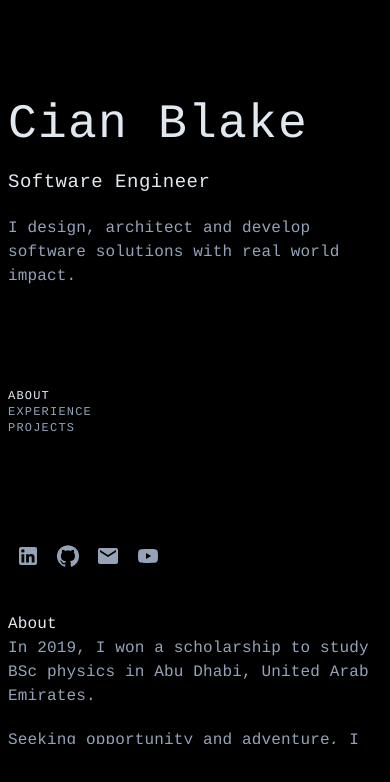
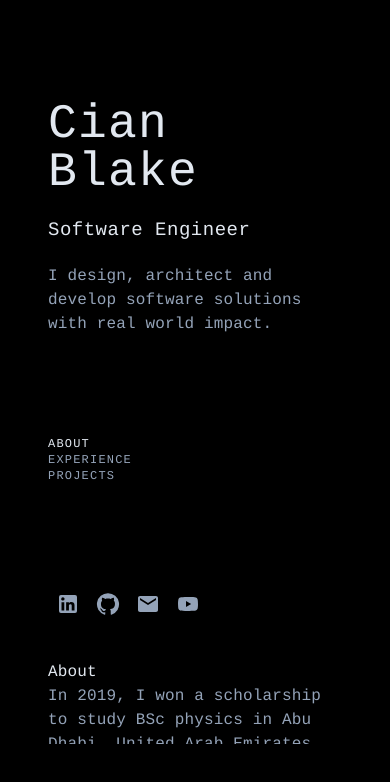
Before and after one commit to cianblake/my-site, a React (Create React App) app: page / in a window 390 px wide. Shown: the top 782 px of the page. Built offline with nearby package versions, Linux system fonts and the light colour scheme.

Commit message:
scrollable interaction

```diff
--- a/src/App.js
+++ b/src/App.js
@@ -1,11 +1,16 @@
 import LandingPage from './pages/landingPage';
 import { StyledBox } from './styled';
+import { ThemeProvider, createTheme } from '@mui/material/styles';
+
+const theme = createTheme();
 
 function App() {
   return (
-    <StyledBox>
-      <LandingPage />
-    </StyledBox>
+    <ThemeProvider theme={theme}>
+      <StyledBox>
+        <LandingPage />
+      </StyledBox>
+    </ThemeProvider>
   );
 }
 
--- a/src/pages/landingPage.js
+++ b/src/pages/landingPage.js
@@ -1,6 +1,6 @@
 import React from 'react';
 import { Grid, Stack } from '@mui/material';
-import { StyledBox, StyledGridContainer, StyledBodyTypography, StyledTitleTypography, StyledSubTitleTypography } from './styled';
+import { StyledBox, StyledGridContainer, StyledBodyTypography, StyledTitleTypography, StyledSubTitleTypography, StyledGrid } from './styled';
 import NavBar from '../components/navBar/navBar';
 import Socials from '../components/socials/socials'
 import About from '../components/about/about';
@@ -26,14 +26,14 @@ function LandingPage() {
                     <Socials />
                 </Stack>
             </Grid>
-            <Grid container spacing={2} xs={12} sm={12} md={6} lg={6} xl={6} alignItems={'flex-start'} style={{ height: '100vh', overflowY: 'auto', margin:'20px 0' }}>
+            <StyledGrid container spacing={2} xs={12} sm={12} md={6} lg={6} xl={6}>
                 <Grid item xs={12} sm={12} md={12} lg={12} xl={12}>
                     <About />
                 </Grid>
                 <Grid item xs={12} sm={12} md={12} lg={12} xl={12}>
                     <Experience />
                 </Grid>
-            </Grid>
+            </StyledGrid>
         </StyledGridContainer>
     </StyledBox>
   );
--- a/src/pages/styled.js
+++ b/src/pages/styled.js
@@ -1,7 +1,7 @@
 import { Box, Grid, Typography } from '@mui/material';
 import styled from '@emotion/styled';
 
-export const StyledBox = styled(Box)({
+export const StyledBox = styled(Box)(({ theme }) => ({
   height: '100%',
   overflow: 'hidden',
   width: '100%',
@@ -10,7 +10,20 @@ export const StyledBox = styled(Box)({
   display: 'flex',
   justifyContent: 'center',
   alignItems: 'flex-start',
-});
+  [theme.breakpoints.down('md')]: {
+    overflow: 'auto',
+  },
+}));
+
+export const StyledGrid = styled(Grid)(({ theme }) => ({
+  alignItems: 'flex-start',
+  overflowY: 'auto',
+  margin: '20px 0',
+  height: '100vh',
+  [theme.breakpoints.down('md')]: {
+    overflowY: 'hidden',
+  },
+}));
 
 export const StyledGridContainer = styled(Grid)({
     width: '100%',
--- a/src/styled.js
+++ b/src/styled.js
@@ -5,7 +5,7 @@ export const StyledBox = styled(Box)({
   display: 'flex',
   justifyContent: 'center',
   alignContent: 'center',
-  padding: '100px 0',
+  padding: '100px 40px',
   maxHeight: 'calc(100vh - 200px)',
   height: '100vh',
   backgroundColor: '#000000',
```
